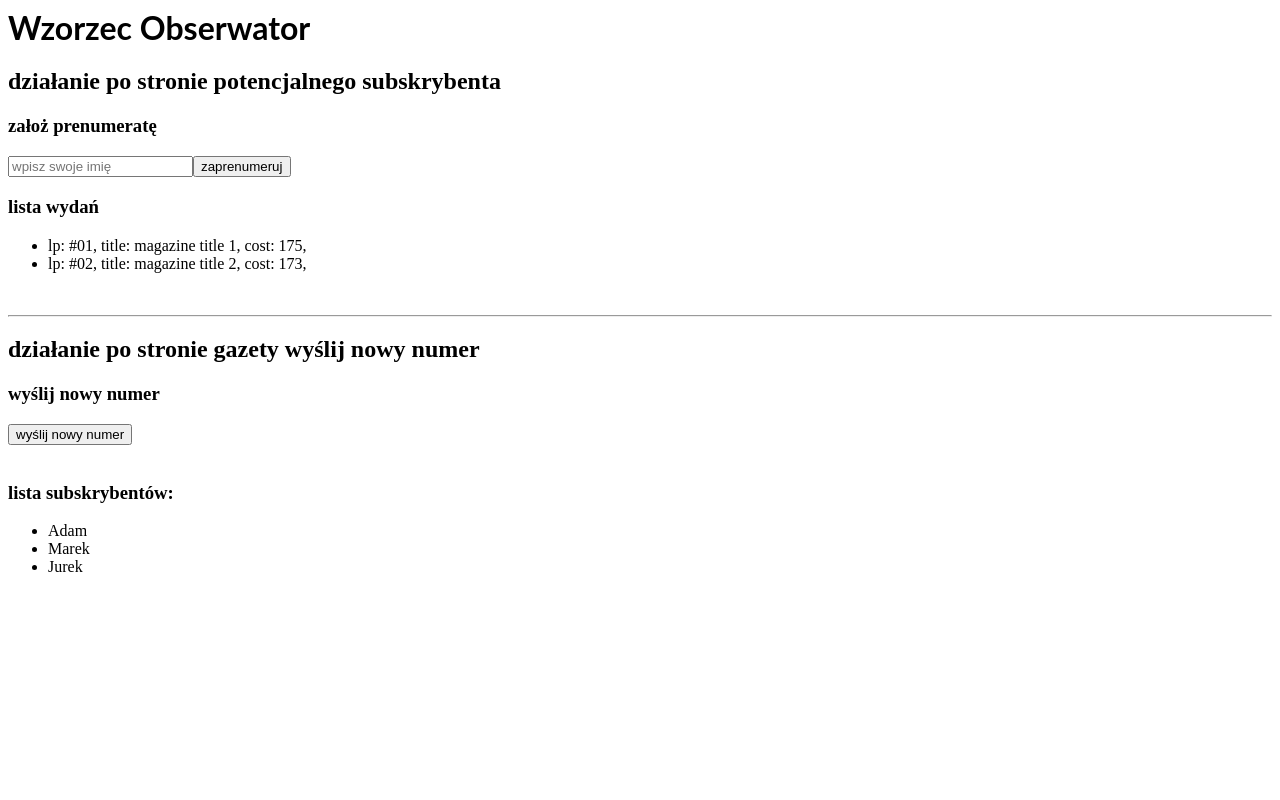
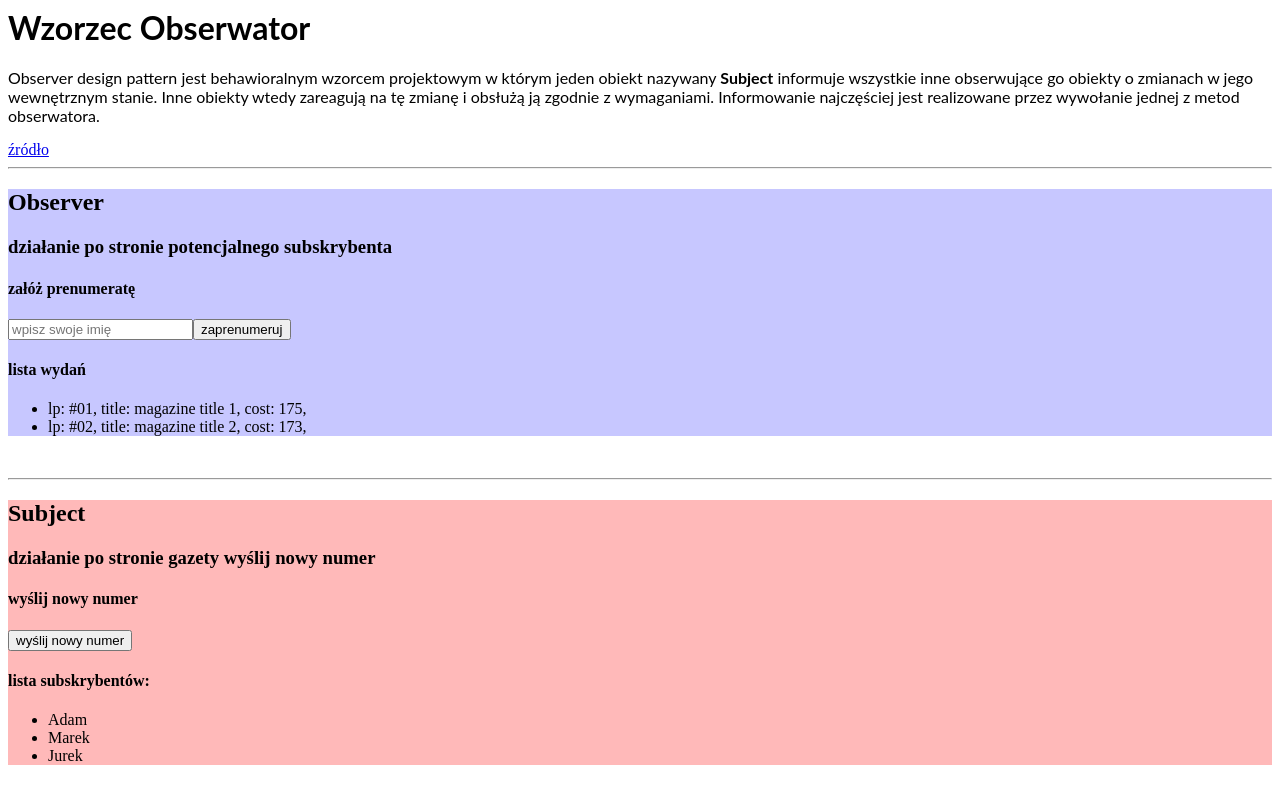
Before and after one commit to GrzegorzNecka/react-ts-wzorce-projektowe, a React (Create React App) app: page / in a window 1280 px wide. Built offline with nearby package versions, Linux system fonts and the light colour scheme.

Commit message:
2 files modified

```diff
--- a/style.css
+++ b/style.css
@@ -1,3 +1,12 @@
-h1, p {
+h1,
+p {
   font-family: Lato;
 }
+
+section.observer--observer {
+  background-color: rgba(0, 4, 255, 0.219);
+}
+
+section.observer--subject {
+  background-color: rgba(255, 0, 0, 0.274);
+}
--- a/wzorce/obserwator/index.tsx
+++ b/wzorce/obserwator/index.tsx
@@ -1,7 +1,7 @@
 import * as React from 'react';
 import { NewspaperSubscriber } from './observer';
 import { NewspaperPeriodical } from './subject';
-import { Observer, Release } from './types';
+import { Release } from './types';
 
 const lifeMagazine = new NewspaperPeriodical();
 
@@ -12,8 +12,6 @@ const jurek = new NewspaperSubscriber('Jurek');
 lifeMagazine.addSubscriber(adam);
 lifeMagazine.addSubscriber(marek);
 lifeMagazine.addSubscriber(jurek);
-
-// lifeMagazine.removeSubscriber(jurek);
 
 lifeMagazine.sendNewRelease({
   title: 'magazine title 1',
@@ -56,10 +54,23 @@ export default function Obserwator() {
   return (
     <div>
       <h1>Wzorzec Obserwator</h1>
+      <article>
+        <p>
+          Observer design pattern jest behawioralnym wzorcem projektowym w
+          którym jeden obiekt nazywany <b>Subject</b> informuje wszystkie inne
+          obserwujące go obiekty o zmianach w jego wewnętrznym stanie. Inne
+          obiekty wtedy zareagują na tę zmianę i obsłużą ją zgodnie z
+          wymaganiami. Informowanie najczęściej jest realizowane przez wywołanie
+          jednej z metod obserwatora.
+        </p>
+        <a href="https://frontstack.pl/observer-design-pattern/">źródło</a>
+      </article>
+      <hr />{' '}
+      <section className="observer observer--observer">
+        <h2>Observer</h2>
+        <h3>działanie po stronie potencjalnego subskrybenta</h3>
+        <h4>załóż prenumeratę</h4>
 
-      <div>
-        <h2>działanie po stronie potencjalnego subskrybenta</h2>
-        <h3> założ prenumeratę</h3>
         <input
           value={inputValue}
           onChange={handleOnChange}
@@ -69,7 +80,7 @@ export default function Obserwator() {
         <button onClick={handleOnClick}>zaprenumeruj </button>
         <p>{inputMessage}</p>
 
-        <h3>lista wydań</h3>
+        <h4>lista wydań</h4>
         <ul>
           {subscribers &&
             newspapers.map((elem, i) => {
@@ -80,12 +91,13 @@ export default function Obserwator() {
               );
             })}
         </ul>
-      </div>
+      </section>
       <br />
       <hr />
-      <div>
-        <h2>działanie po stronie gazety wyślij nowy numer</h2>
-        <h3>wyślij nowy numer</h3>
+      <section className="observer observer--subject">
+        <h2>Subject</h2>
+        <h3>działanie po stronie gazety wyślij nowy numer</h3>
+        <h4>wyślij nowy numer</h4>
         <button
           onClick={() => {
             let c = counter++;
@@ -98,17 +110,17 @@ export default function Obserwator() {
         >
           wyślij nowy numer
         </button>
-      </div>
         <br />
         <div>
-        <h3>lista subskrybentów:</h3>
+          <h4>lista subskrybentów:</h4>
           <ul>
             {subscribers &&
               subscribers.map((elem, i) => {
                 return <li key={i}>{elem.name}</li>;
               })}
           </ul>
-      </div>
+        </div>{' '}
+      </section>
     </div>
   );
 }
```
Lines whose indentation alone changed are shown as unchanged.
